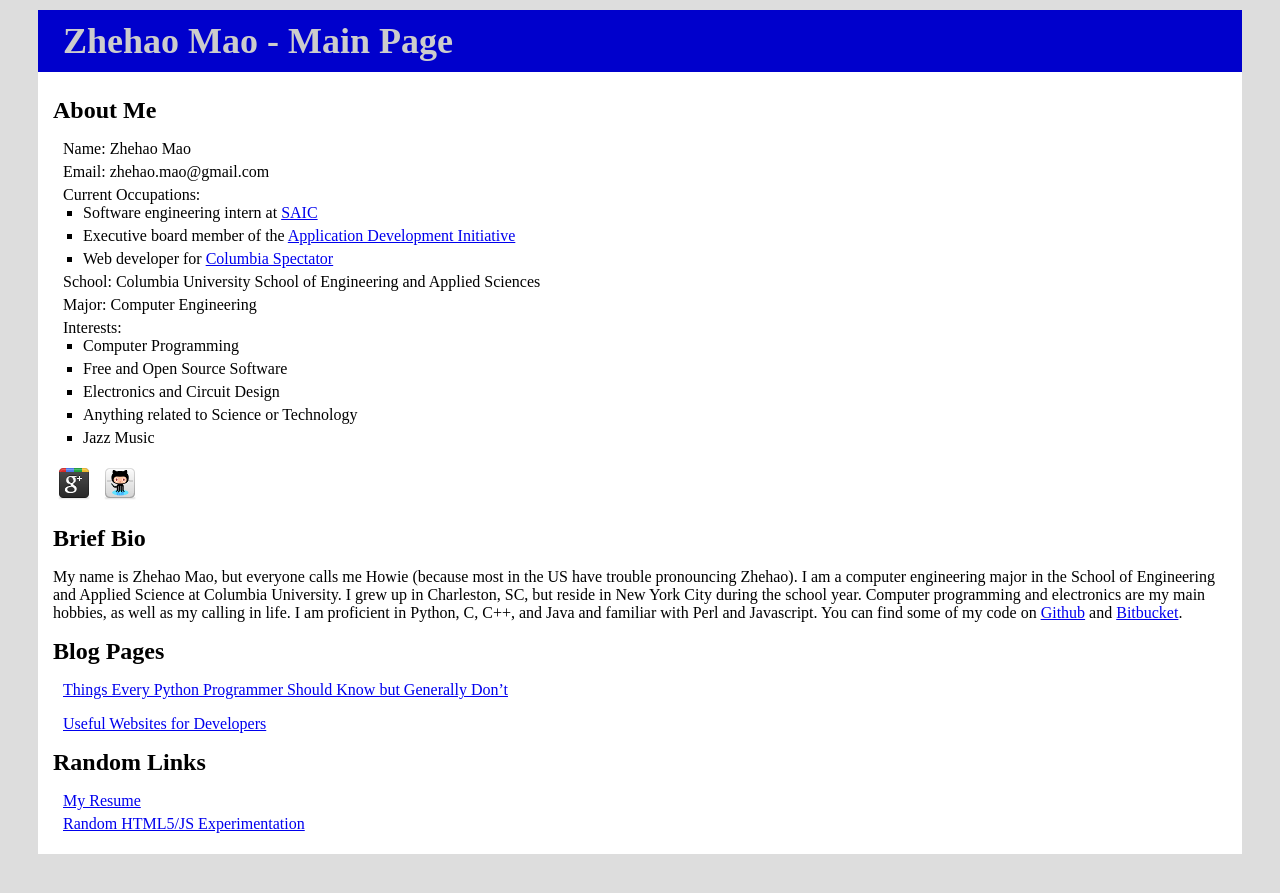
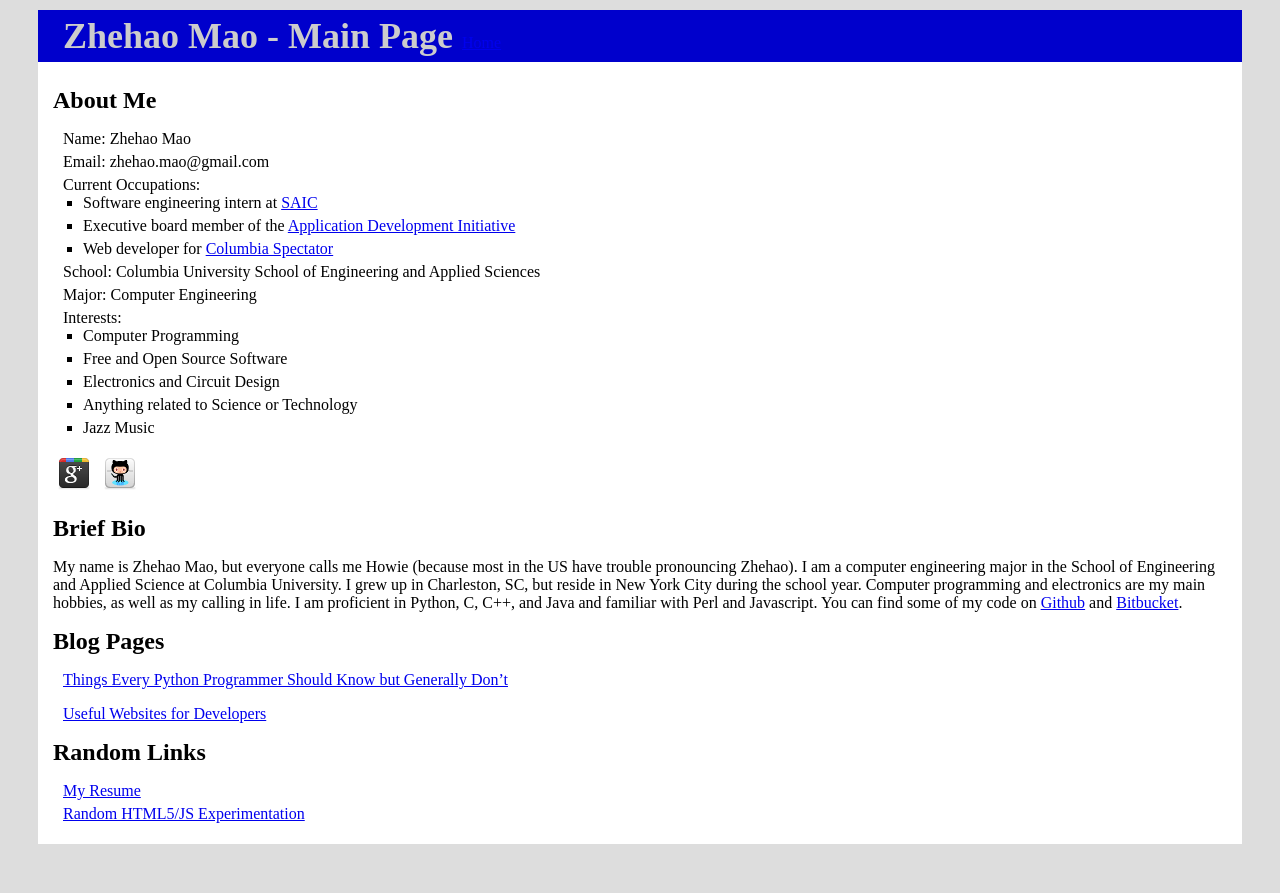
Before and after one commit to zhemao/zhemao.github.com, a Jekyll site: the page built from index.markdown, in a window 1280 px wide. Shown: the top 893 px of the page. Built offline with Jekyll 4.4.1, drawn with Linux system fonts in a browser that asks for light colours; Markdown is read by kramdown in place of the engine named in the settings.

Commit message:
add a Home link

```diff
--- a/_layouts/default.html
+++ b/_layouts/default.html
@@ -13,7 +13,7 @@
 <body>
 <div id="container">
 <header id="header">
-<h1>Zhehao Mao - {{page.title}}</h1>
+<h1>Zhehao Mao - {{page.title}}</h1>  <a href="/">Home</a>
 </header>
 
 <div id="main">
--- a/css/main.css
+++ b/css/main.css
@@ -2,6 +2,7 @@
   font-size:36px;
   margin: 0px;
   padding: 5px;
+  display: inline;
 }
 h2 {
   font-size:24px;
```
